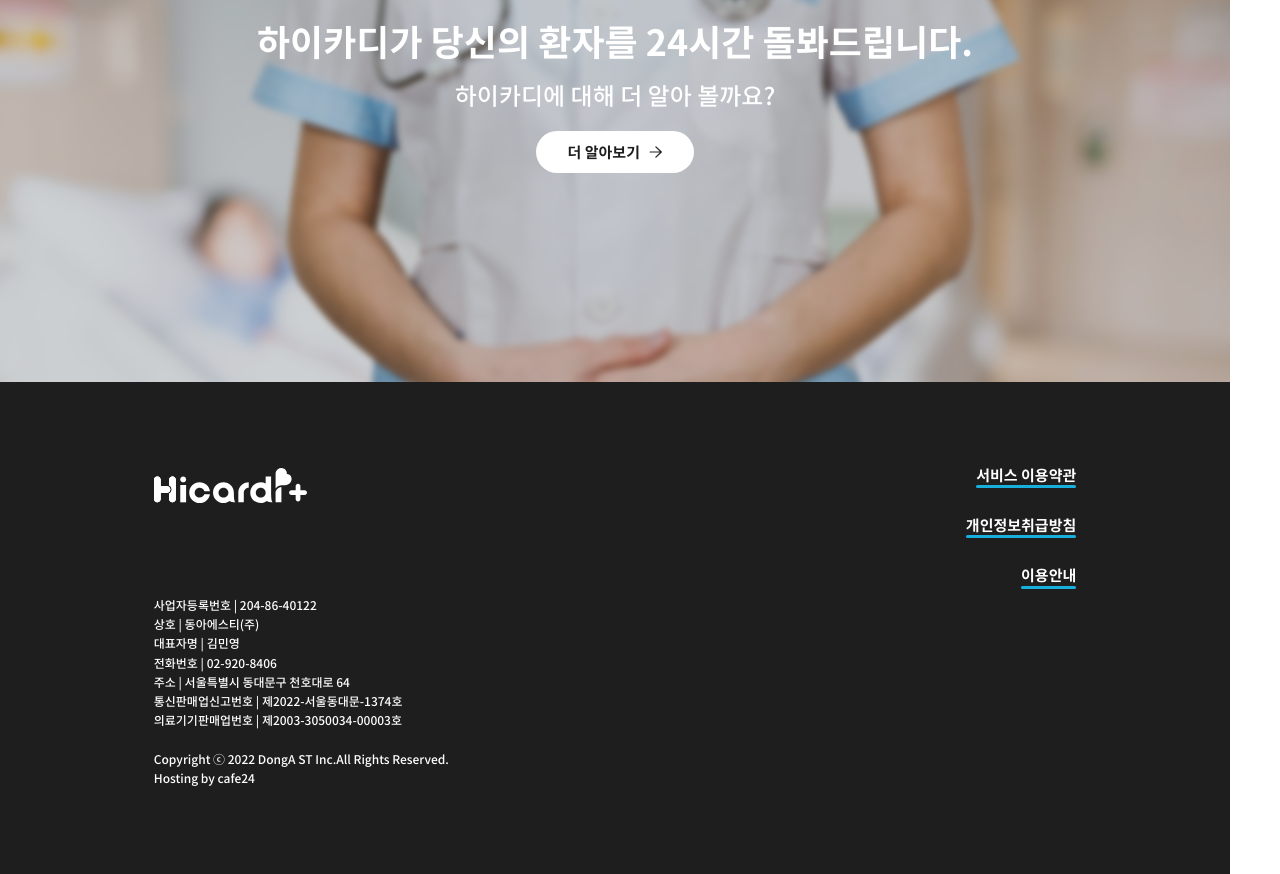
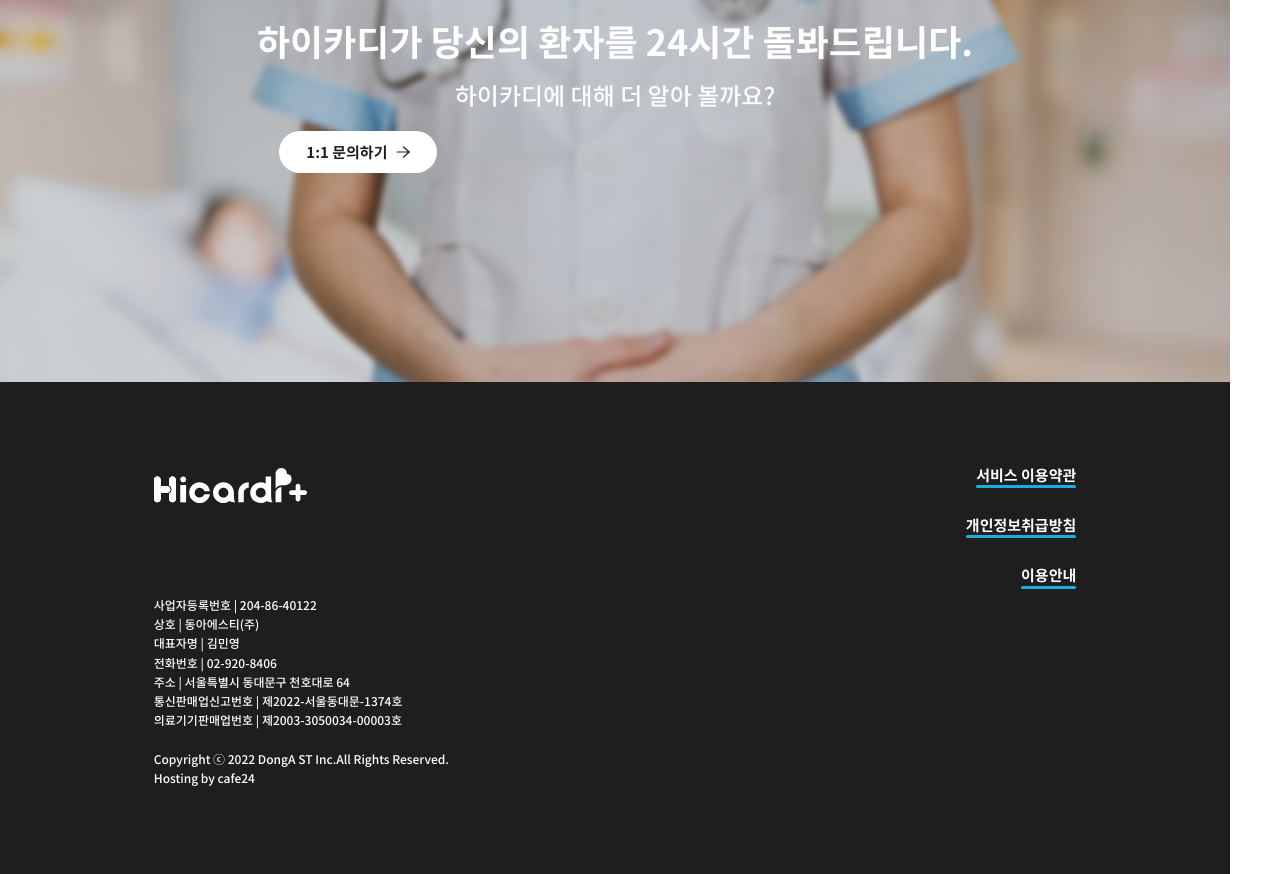
Before and after one commit to DONGA-ST-A/Frontend, a React (Vite) app: page / in a window 1280 px wide. Shown: the part 4780-5654 px from the top of the page. Built offline with nearby package versions, Linux system fonts and the light colour scheme; the HTML template or start-up script is replaced by a standard one.

Commit message:
fix(LeanMore): fix button wording

```diff
--- a/src/components/MainPage/LearnMore.tsx
+++ b/src/components/MainPage/LearnMore.tsx
@@ -12,8 +12,8 @@ const LearnMore = () => {
           <h1>하이카디가 당신의 환자를 24시간 돌봐드립니다.</h1>
           <p>하이카디에 대해 더 알아 볼까요?</p>
           <ArrowBtn
-            text="더 알아보기"
-            link="/"
+            text="1:1 문의하기"
+            link="/inquiry"
           />
         </div>
       </InnerLearnMore>
```
